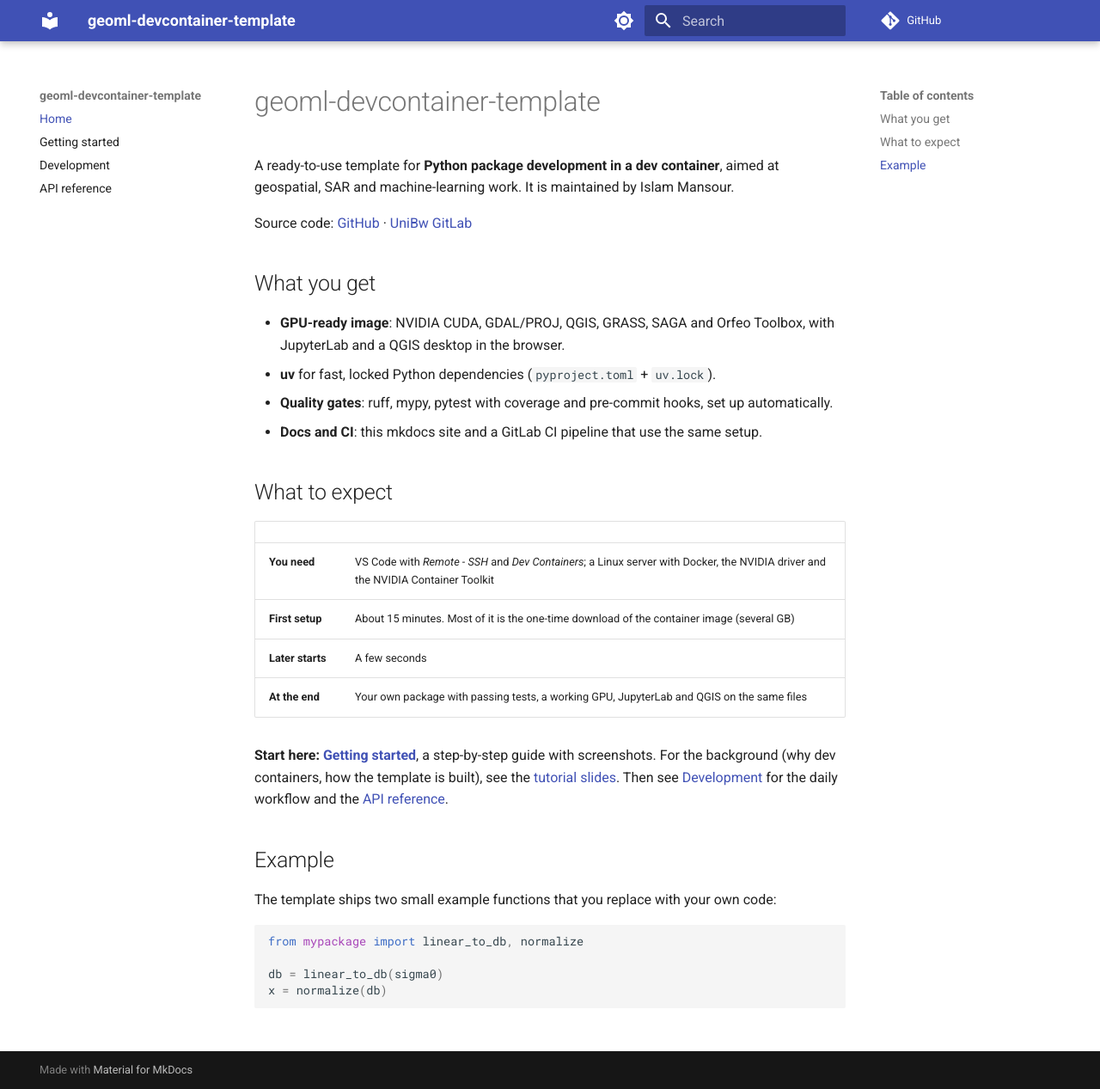
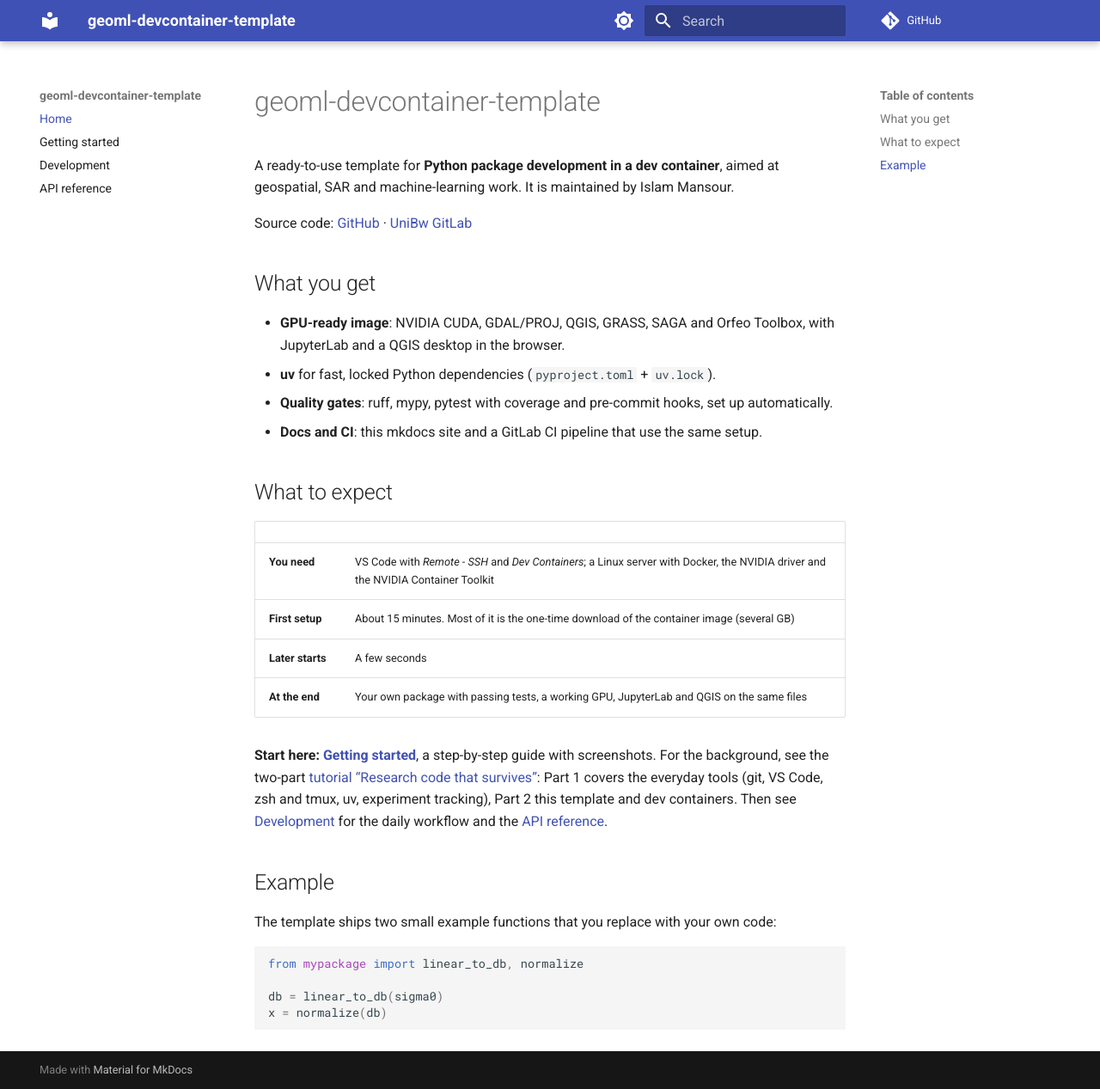
Before and after one commit to IslamAlam/geoml-devcontainer-template, an MkDocs documentation site: the page built from docs/index.md, in a window 1280 px wide and 1267 px high. Shown: the whole window at 86% size. Built offline with MkDocs 1.6.1 and Material for MkDocs 9.7.7, drawn with Linux system fonts in a browser that asks for light colours; comment, search, counter and statistics services are not loaded.

Commit message:
Docs: describe the two-part tutorial

```diff
--- a/docs/index.md
+++ b/docs/index.md
@@ -24,8 +24,10 @@ Source code: [GitHub](https://github.com/IslamAlam/geoml-devcontainer-template)
 | **At the end** | Your own package with passing tests, a working GPU, JupyterLab and QGIS on the same files |
 
 **Start here: [Getting started](getting-started.md)**, a step-by-step guide with screenshots.
-For the background (why dev containers, how the template is built), see the
-[tutorial slides](https://tutorial.geoml-template.imansour.net/).
+For the background, see the two-part
+[tutorial “Research code that survives”](https://tutorial.geoml-template.imansour.net/):
+Part 1 covers the everyday tools (git, VS Code, zsh and tmux, uv, experiment tracking),
+Part 2 this template and dev containers.
 Then see [Development](dev.md) for the daily workflow and the [API reference](api.md).
 
 ## Example
```
Also changed, not shown: README.md (+1 -1 lines).
